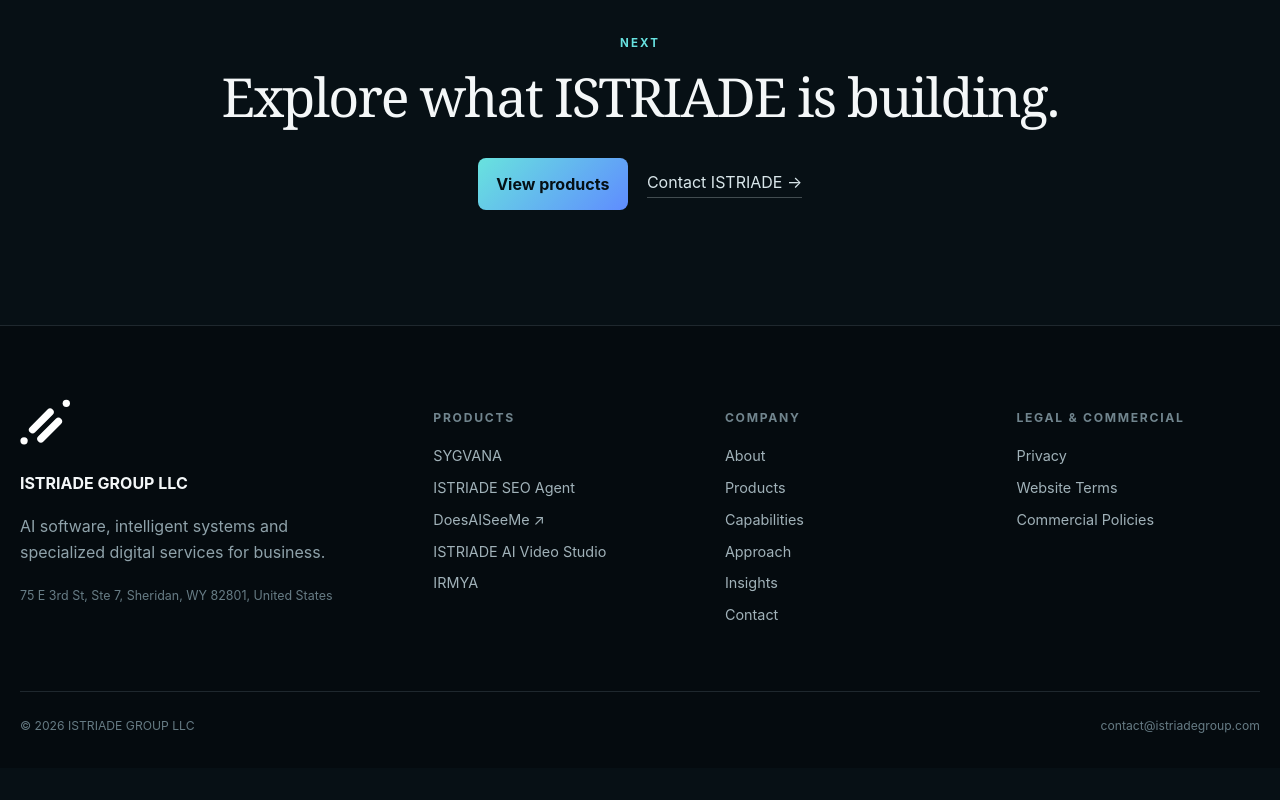
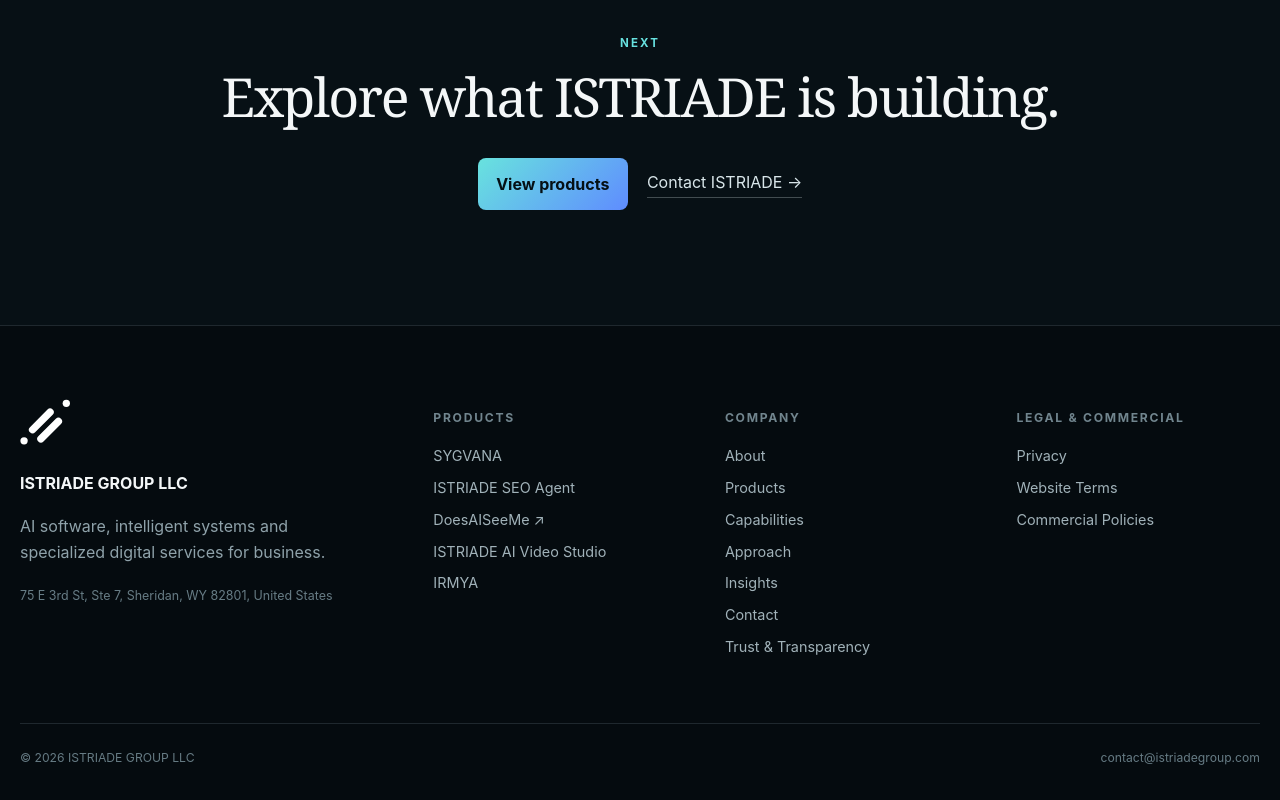
Before and after one commit to Abaco3300/istriade-web, a Next.js app: page / in a window 1280 px wide. Shown: the part 7131-7931 px from the top of the page. Before the commit the page ends 7899 px from the top, so only its background shows below. Built offline with nearby package versions, Linux system fonts and the light colour scheme.

Commit message:
Link Trust & Transparency from footer

```diff
--- a/components/SiteFooter.tsx
+++ b/components/SiteFooter.tsx
@@ -31,7 +31,10 @@
         </div>
         <div>
           <h2>Company</h2>
-          <ul>{navItems.map((item) => <li key={item.href}><Link href={item.href}>{item.label}</Link></li>)}</ul>
+          <ul>
+            {navItems.map((item) => <li key={item.href}><Link href={item.href}>{item.label}</Link></li>)}
+            <li><Link href="/trust/">Trust & Transparency</Link></li>
+          </ul>
         </div>
         <div>
           <h2>Legal & Commercial</h2>
```
